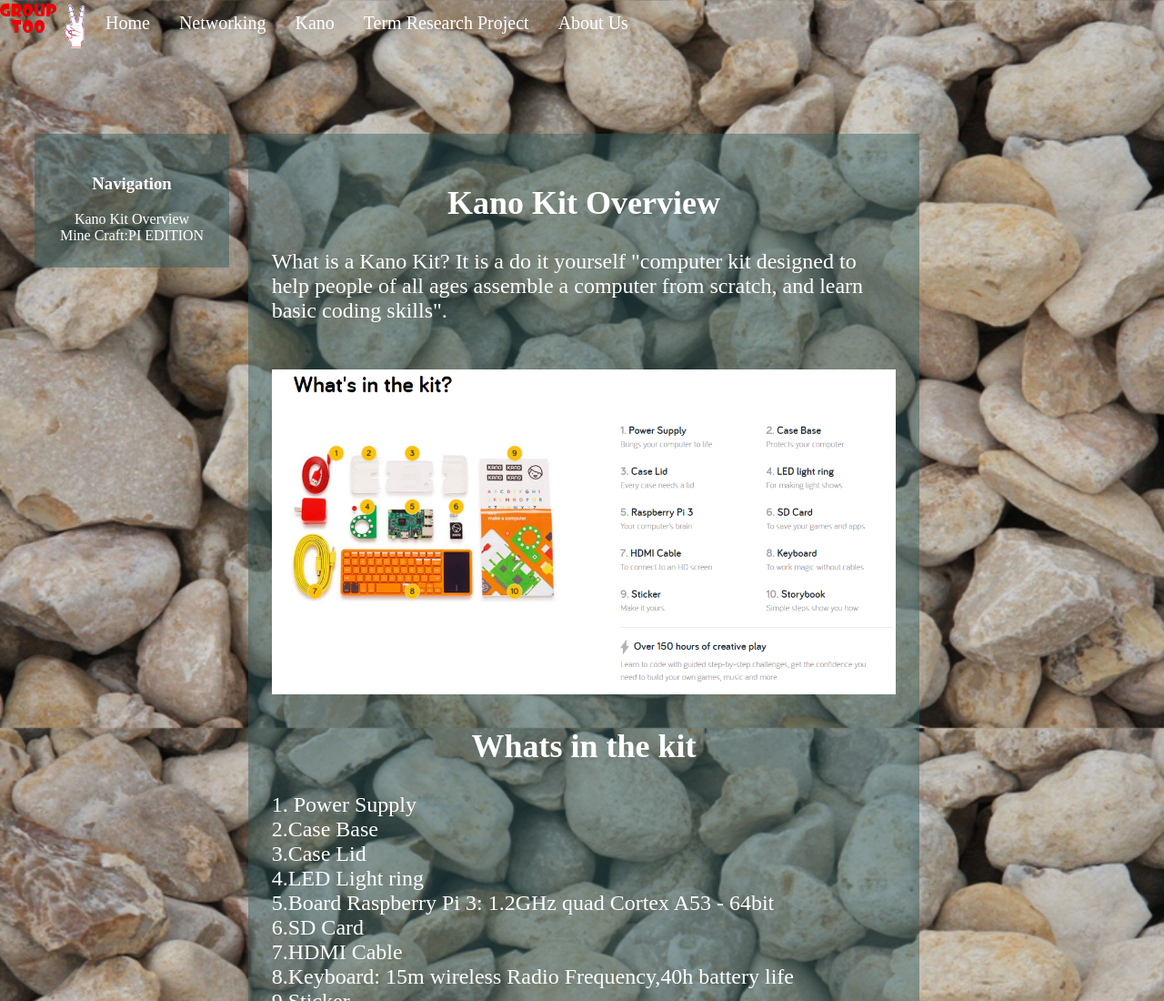
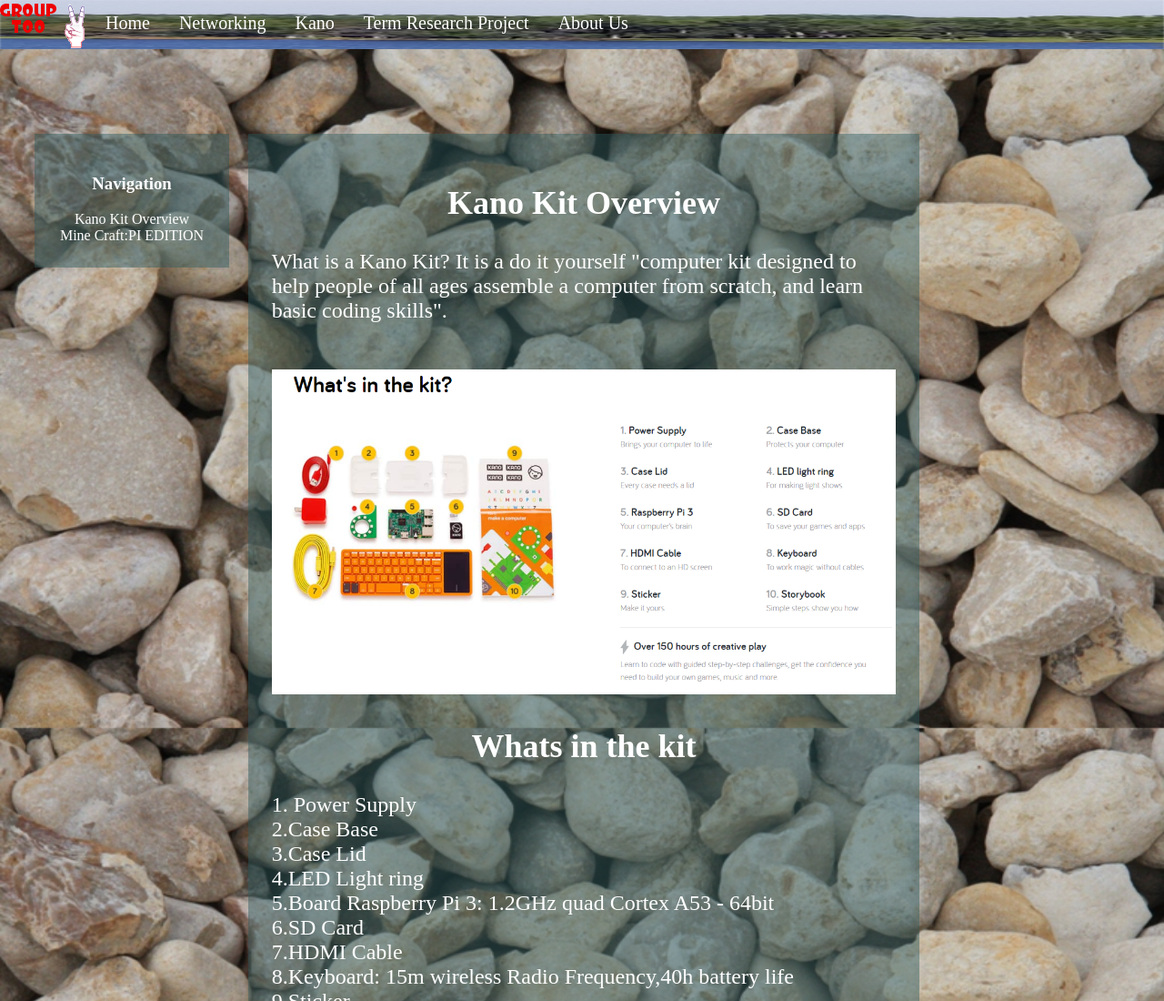
Before and after one commit to Think1999/my-first-static-web-app, a website: page src/html/KanoToo.html in a window 1280 px wide. Shown: the top 1100 px of the page at 91% size. Drawn offline with Linux system fonts and the light colour scheme; files whose address does not match are found by name.

Commit message:
Update Group.css

```diff
--- a/src/css/Group.css
+++ b/src/css/Group.css
@@ -9,7 +9,7 @@
     max-height:100%;
 }
 nav {
-    background-image: url(src/images/atest.png);/*the image in the nav bar*/
+    background-image: url(../images/atest.png);/*the image in the nav bar*/
     background-repeat: no-repeat;
     background-clip: content-box;
     background-size: 100% 100%;
```
